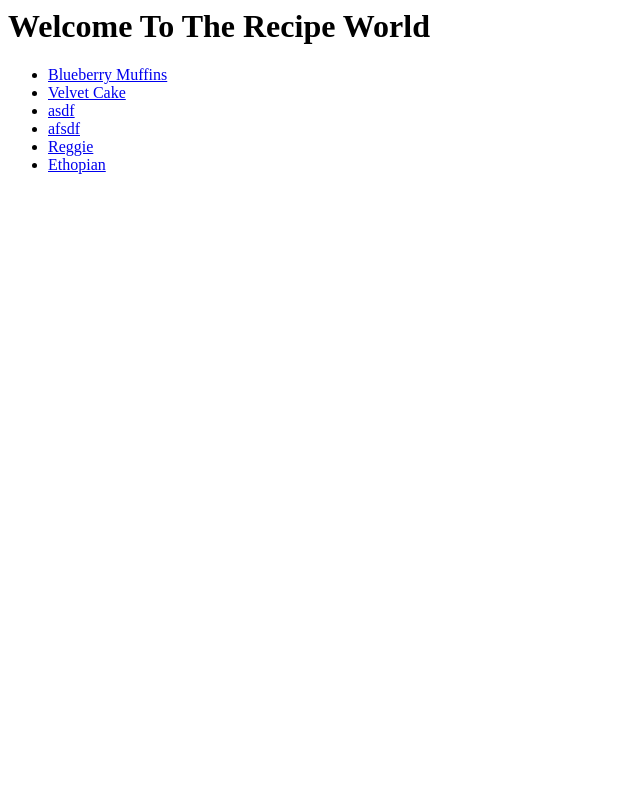
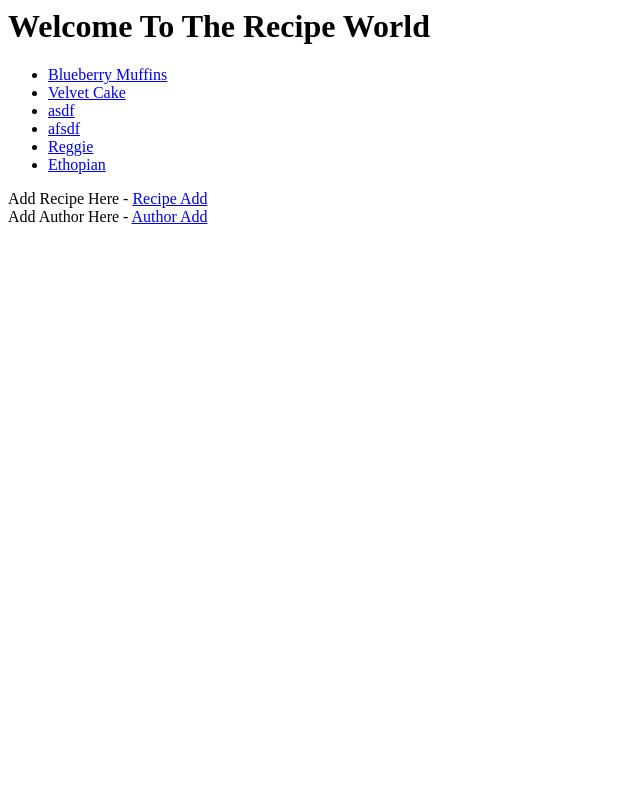
Before and after one commit to Ybrayym-Abamov/Recipe-Box, a Django app: page / in a window 1280 px wide. Shown: the whole page, without its empty margins (0-640 px from the left). Run offline with Django 3.2, Linux system fonts and the light colour scheme; data comes from the database, SQL or seed files in the repository; both versions use the stored data as it was after the commit.

Commit message:
named the routes with their proper names, added a bio CharField for Author and Recipe

```diff
--- a/recipe/templates/generic_form.html
+++ b/recipe/templates/author_add.html
@@ -1,4 +1,4 @@
-<form action="/recipeadd/" method="post">
+<form action="" method="post">
     {% csrf_token %}
     {{ form.as_p }}
     <input type="submit" value="Submit!">
--- a/recipe/templates/index.html
+++ b/recipe/templates/index.html
@@ -8,3 +8,7 @@
         </li>
     {% endfor %}
 </ul>
+
+Add Recipe Here - <a href='/addrecipe/'>Recipe Add</a>
+<br>
+Add Author Here - <a href='/addauthor/'>Author Add</a>
--- /dev/null
+++ b/recipe/templates/recipe_add.html
@@ -0,0 +1,5 @@
+<form action="" method="post">
+    {% csrf_token %}
+    {{ form.as_p }}
+    <input type="submit" value="Submit!">
+</form>
--- a/recipe/urls.py
+++ b/recipe/urls.py
@@ -6,6 +6,6 @@ urlpatterns = [
     path('', views.index, name="homepage"),
     path('author/<int:id>/', views.author),
     path('recipe/<int:id>/', views.recipe),
-    path('recipeadd/', views.recipeadd),
-    path('authoradd/', views.authoradd)
+    path('addrecipe/', views.add_recipe),
+    path('addauthor/', views.add_author)
 ]
--- a/recipe/views.py
+++ b/recipe/views.py
@@ -11,8 +11,8 @@ def index(request):
     return render(request, 'index.html', {'data': data})
 
 
-def recipeadd(request):
-    html = "generic_form    .html"
+def add_recipe(request):
+    html = "recipe_add.html"
 
     if request.method == "POST":
         form = RecipeAddForm(request.POST)
@@ -30,12 +30,17 @@ def recipeadd(request):
     return render(request, html, {"form": form})
 
 
-def authoradd(request):
-    html = "generic_form.html"
+def add_author(request):
+    html = "author_add.html"
 
     if request.method == "POST":
         form = AuthorAddForm(request.POST)
-        form.save()
+        if form.is_valid():
+            data = form.cleaned_data
+            Author.objects.create(
+                name=data['name'],
+                bio=data['bio']
+            )
         return HttpResponseRedirect(reverse('homepage'))
 
     form = AuthorAddForm()
```
Also changed, not shown: recipe/forms.py (+5 -7 lines), db.sqlite3.
